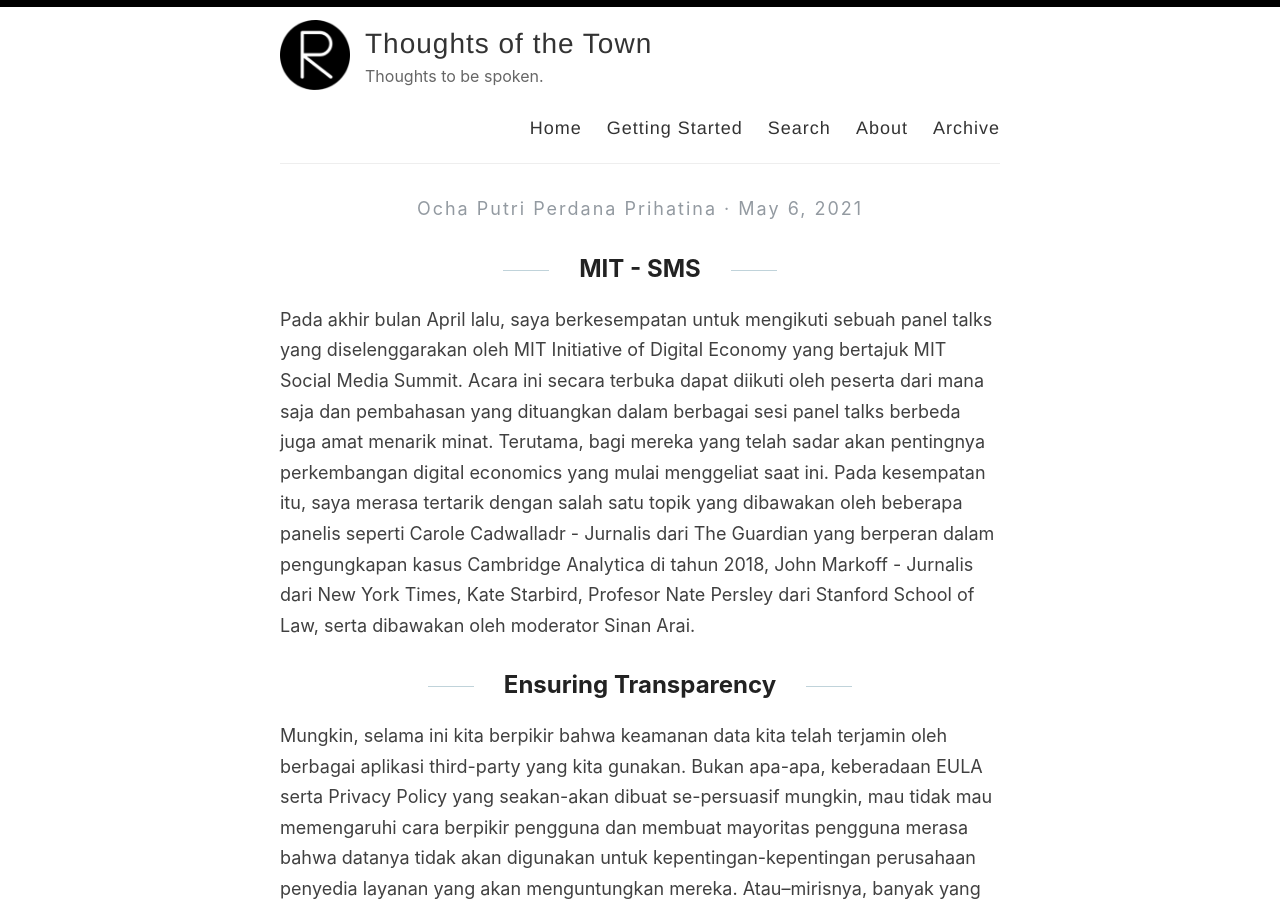
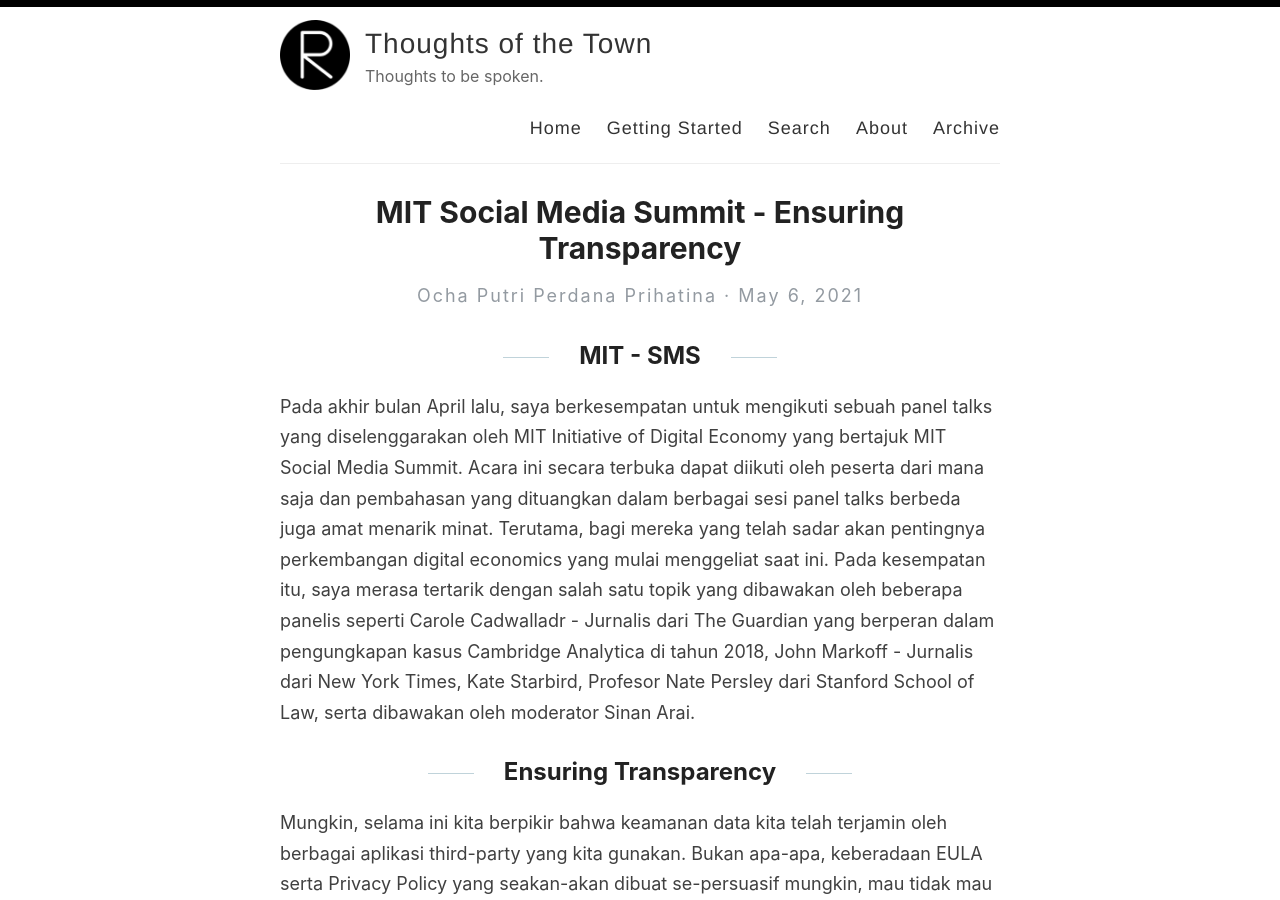
Before and after one commit to ochaperdana/ochaperdana.github.io, a Jekyll site: the page built from _posts/2021-5-6-Privacy-Transparency.md, in a window 1280 px wide and 900 px high. Built offline with Jekyll 4.4.1, drawn with Linux system fonts in a browser that asks for light colours; our own code applies the rules of GitHub Pages for plain Markdown files.

Commit message:
Update 2021-5-6-Privacy-Transparency.md

```diff
--- a/_posts/2021-5-6-Privacy-Transparency.md
+++ b/_posts/2021-5-6-Privacy-Transparency.md
@@ -1,6 +1,6 @@
 ---
 layout: post
-title: MIT Social Media Summit: Ensuring Transparency
+title: MIT Social Media Summit - Ensuring Transparency
 ---
 
 ## MIT - SMS
```
